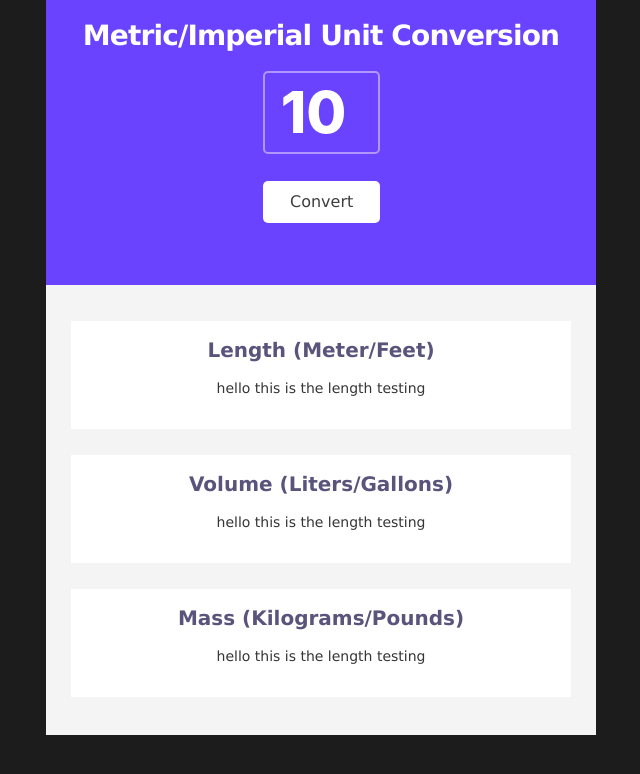
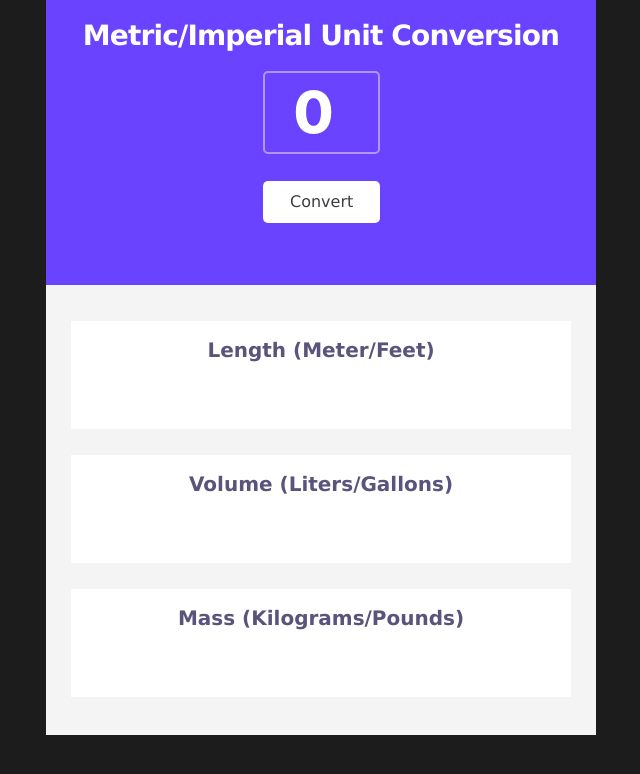
Before and after one commit to prabhjotrana/unitConverter, a website built with Vite: page index.html in a window 1280 px wide. Shown: the whole page, without its empty margins (319-959 px from the left). Built offline with nearby package versions, Linux system fonts and the light colour scheme.

Commit message:
test version

```diff
--- a/index.html
+++ b/index.html
@@ -6,21 +6,21 @@
         <div class="container">
         <div class="child child1">
             <h1>Metric/Imperial Unit Conversion</h1>
-            <input type="number" id="input-el" value="10">
+            <input type="number" id="input-el" value="0">
             <button id="convert-btn">Convert</button>
         </div>
         <div class="child child2">
             <div class="section">
                 <h2>Length (Meter/Feet)</h2>
-            <p id="length">hello this is the length testing</p></div>
+            <p id="length"></p></div>
             <div class="section">
                 <h2>Volume (Liters/Gallons)
                 </h2>
-            <p id="volume">hello this is the length testing</p>
+            <p id="volume"></p>
             </div>
             <div class="section">
                 <h2>Mass (Kilograms/Pounds)</h2>
-            <p id="mass">hello this is the length testing</p>
+            <p id="mass"></p>
             </div>
         </div>
         </div>
```
Also changed, not shown: index.js (line endings or trailing spaces).
